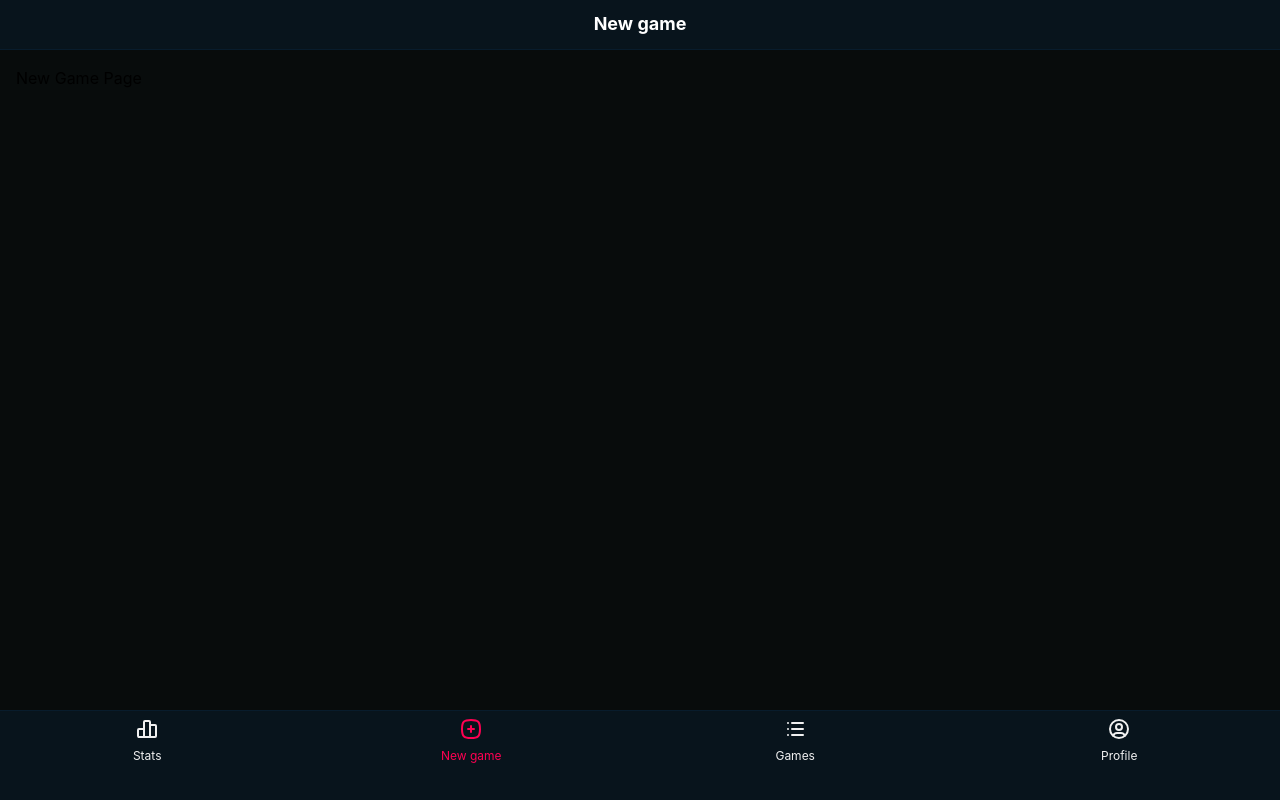
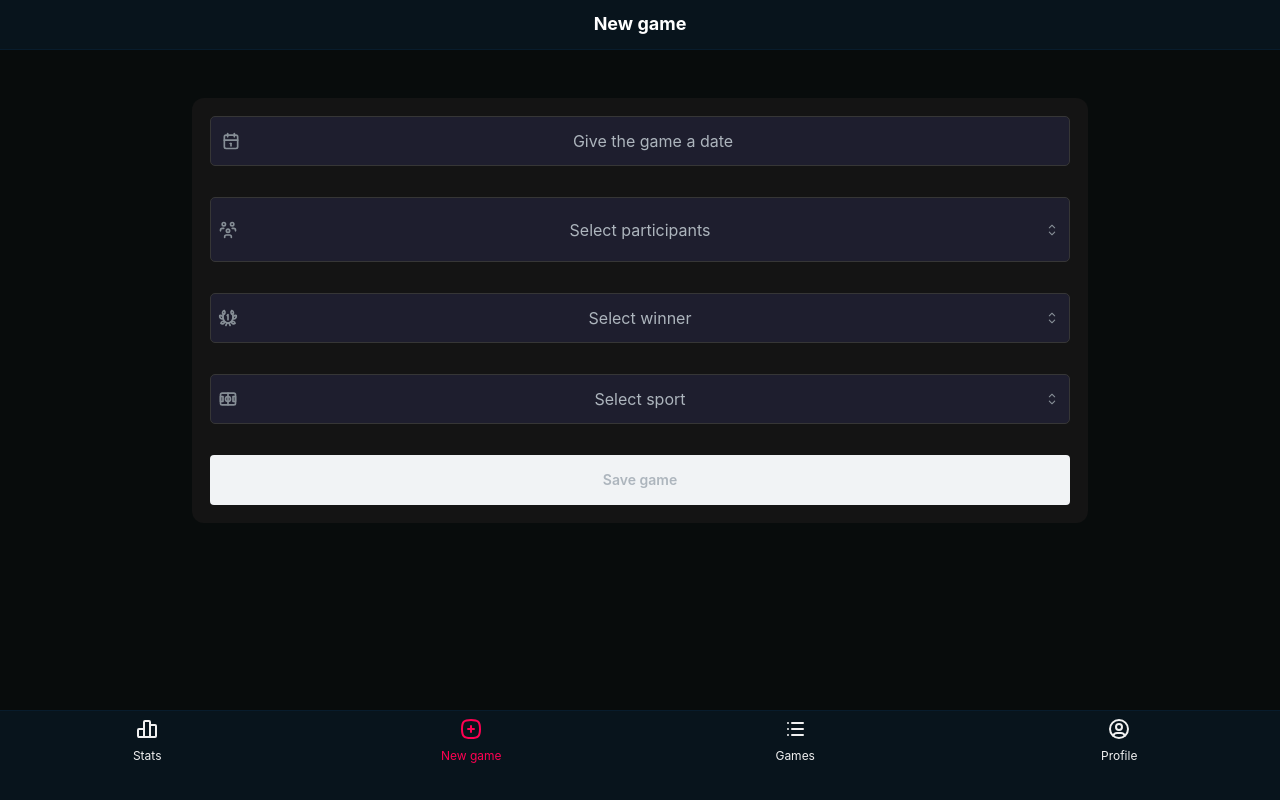
Before and after one commit to Larppuli/Scoreboard-2.0, a Next.js app: page /new-game in a window 1280 px wide. Built offline with nearby package versions, Linux system fonts and the light colour scheme; no server answers; the database is empty.

Commit message:
implementation of the new-game page

```diff
--- a/app/new-game/page.tsx
+++ b/app/new-game/page.tsx
@@ -1,3 +1,165 @@
+"use client";
+
+import { useEffect, useState } from "react";
+import DateSelection from "@/components/NewGamePage/DateSelection";
+import { Stack, Button, Transition } from "@mantine/core";
+import { useAppContext } from "@/app/lib/AppContext";
+import ParticipantsSelection from "@/components/NewGamePage/ParticipantsSelection";
+import WinnerSelection from "@/components/NewGamePage/WinnerSelection";
+import SportSelection from "@/components/NewGamePage/SportSelection";
+import { IconCheck } from '@tabler/icons-react';
+import { Notification } from '@mantine/core';
+
 export default function Page() {
-    return <>New Game Page</>;
+  const { users, sports, addGame } = useAppContext();
+  const [selectedDate, setSelectedDate] = useState<Date | null>(null);
+  const [selectedParticipants, setSelectedParticipants] = useState<string[]>([]);
+  const [selectedWinner, setSelectedWinner] = useState<string>('');
+  const [selectedSport, setSelectedSport] = useState<string | null>('');
+  const [disabled, setDisabled] = useState<boolean>(true);
+  const [showTransition, setShowTransition] = useState<boolean>(false);
+  const [buttonLoading, setButtonLoading] = useState<boolean>(false);
+
+  const checkIcon = <IconCheck size={20} />;
+
+  const userArray = users?.map((user) => user.userName) || [];
+  const sportsArray = sports ? sports.map(sport => ({ value: sport, label: sport })) : [];
+
+  useEffect
+  (() => {
+    if (selectedDate && selectedParticipants.length > 1 && selectedWinner && selectedSport) {
+      setDisabled(false);
+    } else {
+      setDisabled(true);
+    }
+  }, [selectedDate, selectedParticipants, selectedWinner, selectedSport]);
+
+  const handleDateChange = (date: Date) => {
+    setSelectedDate(date);
   }
+
+  const handleParticipantsChange = (participants: string[]) => {
+    setSelectedParticipants(participants);
+
+    if (participants.length === 0) {
+      setSelectedWinner('');
+    } else if (!participants.includes(selectedWinner)) {
+      setSelectedWinner('');
+    }
+  };
+
+  const handleWinnerChange = (winner: string) => {
+    setSelectedWinner(winner);
+  };
+
+  const handleSportChange = (sport: string | null) => {
+    setSelectedSport(sport);
+  };
+
+  const handleSaveGame = async () => {
+    if (!selectedDate || !selectedParticipants.length || !selectedWinner || !selectedSport) {
+      return;
+    }
+
+    const gameObject = {
+      date: selectedDate.toISOString(),
+      participants: selectedParticipants,
+      winner: selectedWinner,
+      sport: selectedSport,
+    };
+
+    try {
+      setButtonLoading(true);
+
+      const response = await fetch("/api/games", {
+        method: "POST",
+        headers: {
+          "Content-Type": "application/json",
+        },
+        body: JSON.stringify(gameObject),
+      });
+
+      if (!response.ok) {
+        throw new Error("Failed to save game");
+      }
+
+      setShowTransition(true);
+      const responseData = await response.json();
+      addGame
+      ({
+        _id: responseData.insertedId,
+        date: gameObject.date,
+        participants: gameObject.participants,
+        winner: gameObject.winner,
+        sport: gameObject.sport,
+      });
+
+      setSelectedDate(null);
+      setSelectedParticipants([]);
+      setSelectedWinner("");
+      setSelectedSport("");
+    } catch (error) {
+      console.error("Error saving game:", error);
+    } finally {
+      setButtonLoading(false);
+      setTimeout(() => {
+        setShowTransition(false);
+      }, 3000);
+    }
+  };
+
+
+  return (
+    <Stack align="center">
+      <Stack
+        align="center"
+        p={"18px"}
+        bg={"#141414"}
+        w={"70vw"}
+        mt={"4vh"}
+        style={{ borderRadius: "12px" }}
+      >
+        <DateSelection selectedDate={selectedDate} handleDateChange={handleDateChange} />
+        <ParticipantsSelection
+          participants={userArray}
+          selectedParticipants={selectedParticipants}
+          handleParticipantsChange={handleParticipantsChange}
+        />
+
+        <WinnerSelection participants={selectedParticipants} handleWinnerChange={handleWinnerChange} />
+        <SportSelection selectedSport={selectedSport} sports={sportsArray} handleSportChange={handleSportChange} />
+
+        <Button
+          disabled={disabled}
+          variant="light"
+          w={"100%"}
+          mt={'15px'}
+          h={'50px'}
+          onClick={handleSaveGame}
+          loading={buttonLoading}
+        >
+          Save game
+        </Button>
+        </Stack>
+        <Transition
+          mounted={showTransition}
+          transition="fade"
+          duration={400}
+          timingFunction="ease"
+        >
+          {(styles) =>
+            <Notification
+              w={"70vw"}
+              style={styles}
+              icon={checkIcon}
+              color="teal"
+              title="All good!"
+              withCloseButton={false}
+            >
+              Game saved successfully!
+          </Notification>
+            }
+        </Transition>
+      </Stack>
+    );
+  }
```
